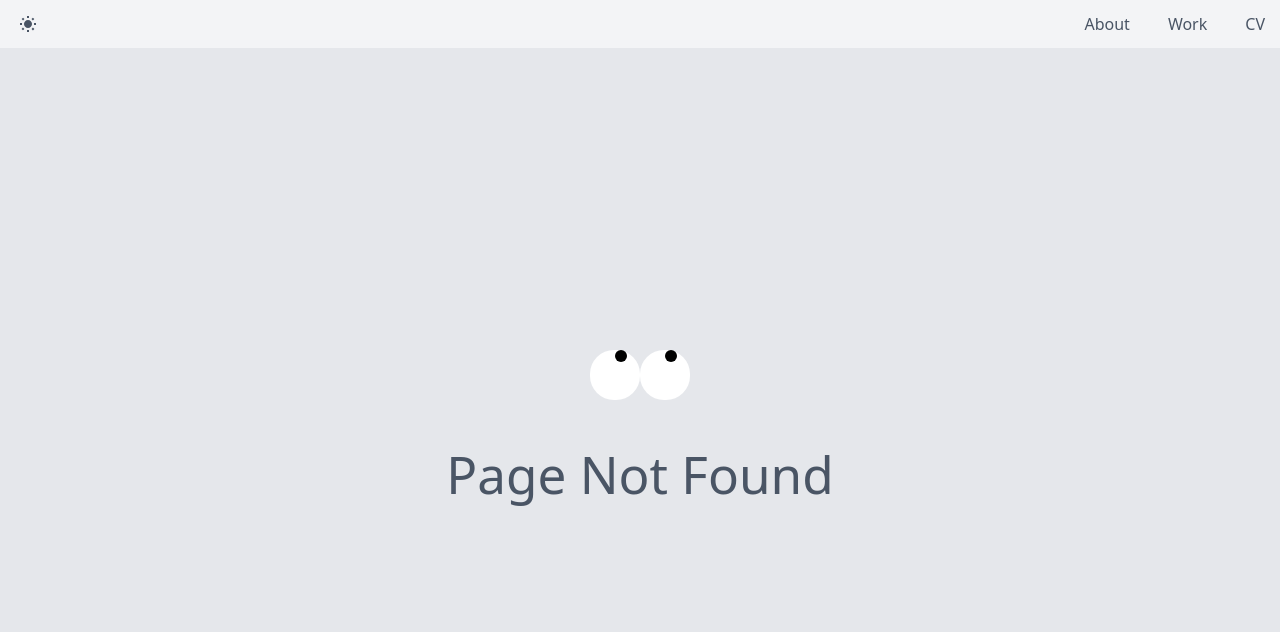
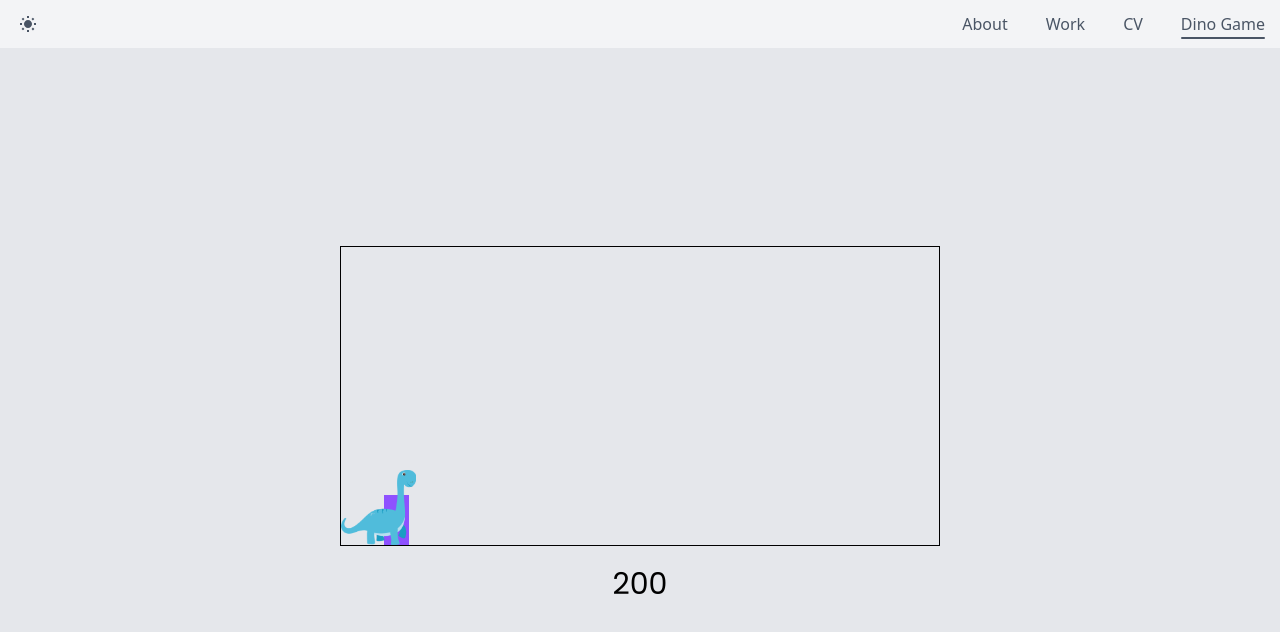
Before and after one commit to ecekoprucu/ecekoprucu, a React (Vite) app: page /dinogame in a window 1280 px wide. Before the commit this address had no page. Shown: the top 632 px of the page. Built offline with nearby package versions, Linux system fonts and the light colour scheme; a web font is replaced by a local one.

Commit message:
add dinosaur game page

```diff
--- a/src/components/Header.tsx
+++ b/src/components/Header.tsx
@@ -17,9 +17,10 @@ export default function Header() {
 
   const sections = useMemo(
     () => [
-      { id: "about", label: "About" },
-      { id: "work", label: "Work" },
-      { id: "cv", label: "CV" },
+      { id: "about", label: "About", hideMobile: false },
+      { id: "work", label: "Work", hideMobile: false },
+      { id: "cv", label: "CV", hideMobile: false },
+      { id: "dinogame", label: "Dino Game", hideMobile: true },
     ],
     [],
   );
@@ -46,10 +47,13 @@ export default function Header() {
       <ThemeToggle />
       <nav className="ml-auto max-w-3xl px-2 relative">
         <ul className="hidden h-14 items-center gap-6 md:flex">
-          {sections.map(({ id, label }) => {
+          {sections.map(({ id, label, hideMobile }) => {
             const isActive = activeId === id;
             return (
-              <li key={id}>
+              <li
+                className={`${hideMobile ? "hidden md:block" : "block"}`}
+                key={id}
+              >
                 <button
                   onClick={(e) => {
                     setActiveId(id);
@@ -86,10 +90,13 @@ export default function Header() {
         {dropdownOpen && (
           <div className="absolute z-10 bg-gray-200 divide-y right-0 divide-gray-100 rounded-lg shadow-sm w-44 dark:bg-gray-700">
             <ul className="py-2 text-sm text-gray-700 dark:text-gray-200">
-              {sections.map(({ id, label }) => {
+              {sections.map(({ id, label, hideMobile }) => {
                 const isActive = activeId === id;
                 return (
-                  <li key={id}>
+                  <li
+                    className={`${hideMobile ? "hidden md:block" : "block"}`}
+                    key={id}
+                  >
                     <button
                       onClick={(e) => {
                         setActiveId(id);
--- /dev/null
+++ b/src/pages/DinoGame.tsx
@@ -0,0 +1,133 @@
+import { useCallback, useEffect, useRef } from "react";
+import Header from "../components/Header";
+
+export default function DinoGamePage() {
+  const dinoRef = useRef<HTMLDivElement>(null);
+  const obstacleRef = useRef<HTMLDivElement>(null);
+  const scoreRef = useRef<HTMLDivElement>(null);
+
+  const gameOverRef = useRef(false);
+  const positionRef = useRef(0);
+  const heightRef = useRef(0);
+  const pointsRef = useRef(0);
+
+  const isJumpingRef = useRef(false);
+  const jumpIntervalRef = useRef<ReturnType<typeof setInterval>>(undefined);
+
+  const jump = useCallback(() => {
+    const dino = dinoRef.current;
+    if (!dino || gameOverRef.current || isJumpingRef.current) return;
+
+    isJumpingRef.current = true;
+
+    const fall = () => {
+      const dinoDown = setInterval(() => {
+        heightRef.current -= 20;
+        if (heightRef.current < 1) {
+          clearInterval(dinoDown);
+          isJumpingRef.current = false;
+        }
+        dino.style.bottom = heightRef.current + "px";
+      }, 50);
+
+      jumpIntervalRef.current = dinoDown;
+    };
+
+    const dinoUp = setInterval(() => {
+      heightRef.current += 20;
+      if (heightRef.current > 100) {
+        clearInterval(dinoUp);
+        fall();
+      }
+      dino.style.bottom = heightRef.current + "px";
+    }, 50);
+
+    jumpIntervalRef.current = dinoUp;
+  }, []);
+
+  useEffect(() => {
+    return () => clearInterval(jumpIntervalRef.current);
+  }, []);
+
+  useEffect(() => {
+    const obstacle = obstacleRef.current;
+    const point = scoreRef.current;
+
+    if (!obstacle || !point) return;
+    const obstacleMove = setInterval(() => {
+      if (positionRef.current === 600) {
+        positionRef.current = 0;
+        obstacle.style.right = positionRef.current + "px";
+      }
+
+      if (heightRef.current < 75 && positionRef.current > 525) {
+        alert("Game Over");
+        gameOverRef.current = true;
+        clearInterval(obstacleMove);
+        return;
+      }
+
+      positionRef.current += 10;
+      obstacle.style.right = positionRef.current + "px";
+    }, 20);
+
+    const raisePoints = setInterval(() => {
+      if (gameOverRef.current) {
+        clearInterval(raisePoints);
+        return;
+      }
+      pointsRef.current += 20;
+      point.innerHTML = pointsRef.current.toString();
+    }, 100);
+
+    return () => {
+      clearInterval(obstacleMove);
+      clearInterval(raisePoints);
+    };
+  }, []);
+
+  useEffect(() => {
+    const onKeyDown = (e: KeyboardEvent) => {
+      if (e.code === "Space" && !e.repeat) jump();
+    };
+    const onTouchStart = () => jump();
+
+    document.addEventListener("keydown", onKeyDown);
+    document.addEventListener("touchstart", onTouchStart);
+    return () => {
+      document.removeEventListener("keydown", onKeyDown);
+      document.removeEventListener("touchstart", onTouchStart);
+    };
+  }, [jump]);
+
+  return (
+    <>
+      <Header />
+      <div className="font-poppins w-screen h-[calc(100vh_-_3rem)] bg-gray-200 dark:bg-gray-700 px-3 py-6 flex flex-col items-center justify-center gap-10">
+        <div className="block md:hidden">
+          <p className="text-center text-3xl font-poppins mt-5">
+            It's not mobile ready yet
+          </p>
+        </div>
+        <div className="hidden md:block">
+          <div className="w-[600px] h-[300px] border border-black dark:border-white relative m-auto overflow-hidden">
+            <div
+              className="h-[75px] w-[75px] bg-[url('assets/dinosaur.png')] bg-cover absolute z-2 bottom-0"
+              ref={dinoRef}
+            ></div>
+            <div
+              className="h-[50px] w-[25px] bg-violet-500 absolute z-1 bottom-0 right-0"
+              ref={obstacleRef}
+            ></div>
+          </div>
+          <div
+            ref={scoreRef}
+            className="text-center text-3xl font-poppins mt-5 text-black dark:text-white"
+          >
+            0
+          </div>
+        </div>
+      </div>
+    </>
+  );
+}
--- a/src/router/index.tsx
+++ b/src/router/index.tsx
@@ -7,6 +7,7 @@ import { WorkPage } from "../pages/Work";
 import ScrollToTop from "../components/ScrollToTop";
 import CvPage from "../pages/CvPage";
 import KonamiCode from "../components/KonamiCode";
+import DinoGamePage from "../pages/DinoGame";
 
 export const AppRouter = () => {
   return (
@@ -38,6 +39,14 @@ export const AppRouter = () => {
           }
         />
         <Route
+          path="dinogame"
+          element={
+            <Suspense fallback={<Loader />}>
+              <DinoGamePage />
+            </Suspense>
+          }
+        />
+        <Route
           path="*"
           element={
             <Suspense fallback={<Loader />}>
```
Also changed, not shown: src/assets/dinosaur.png (added).
